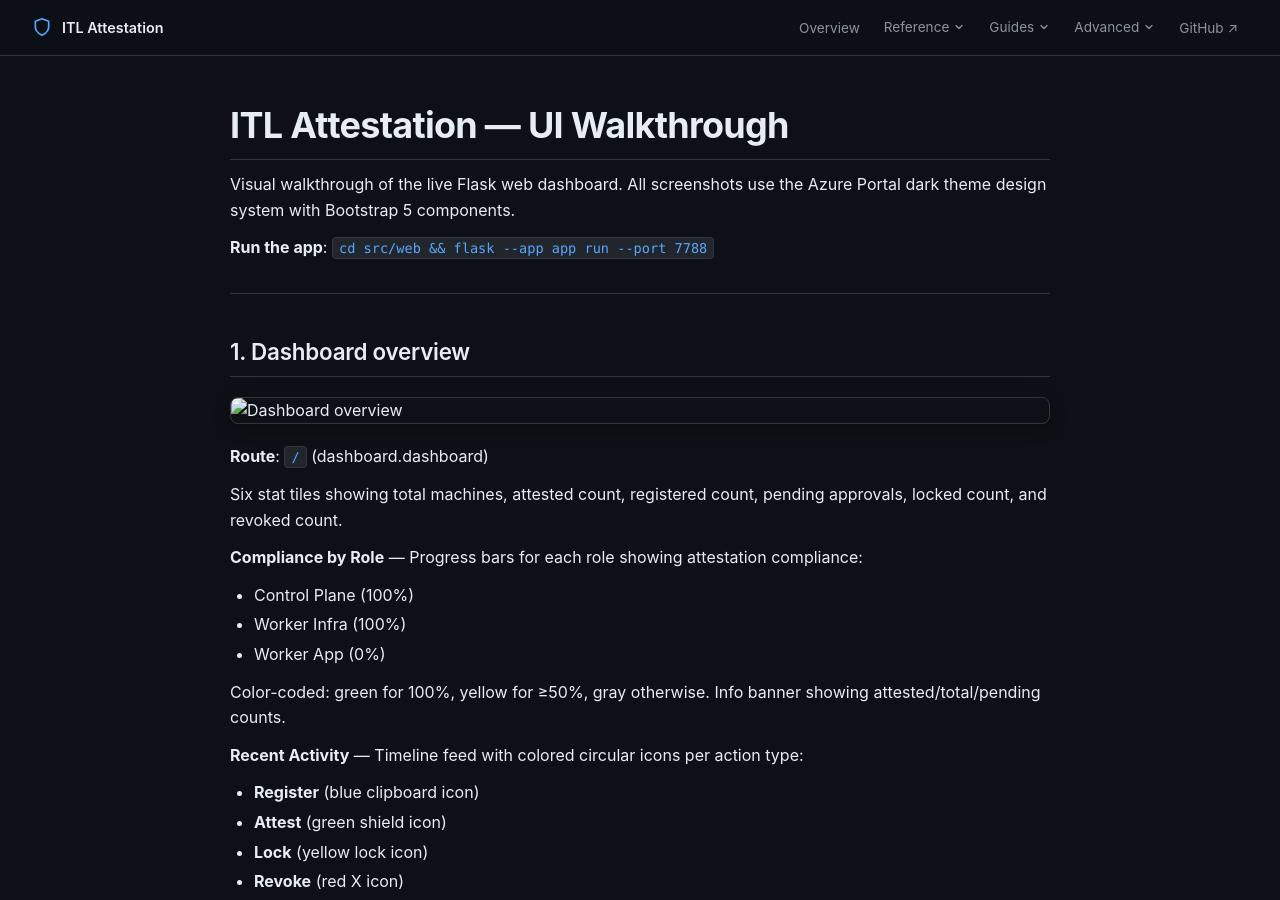
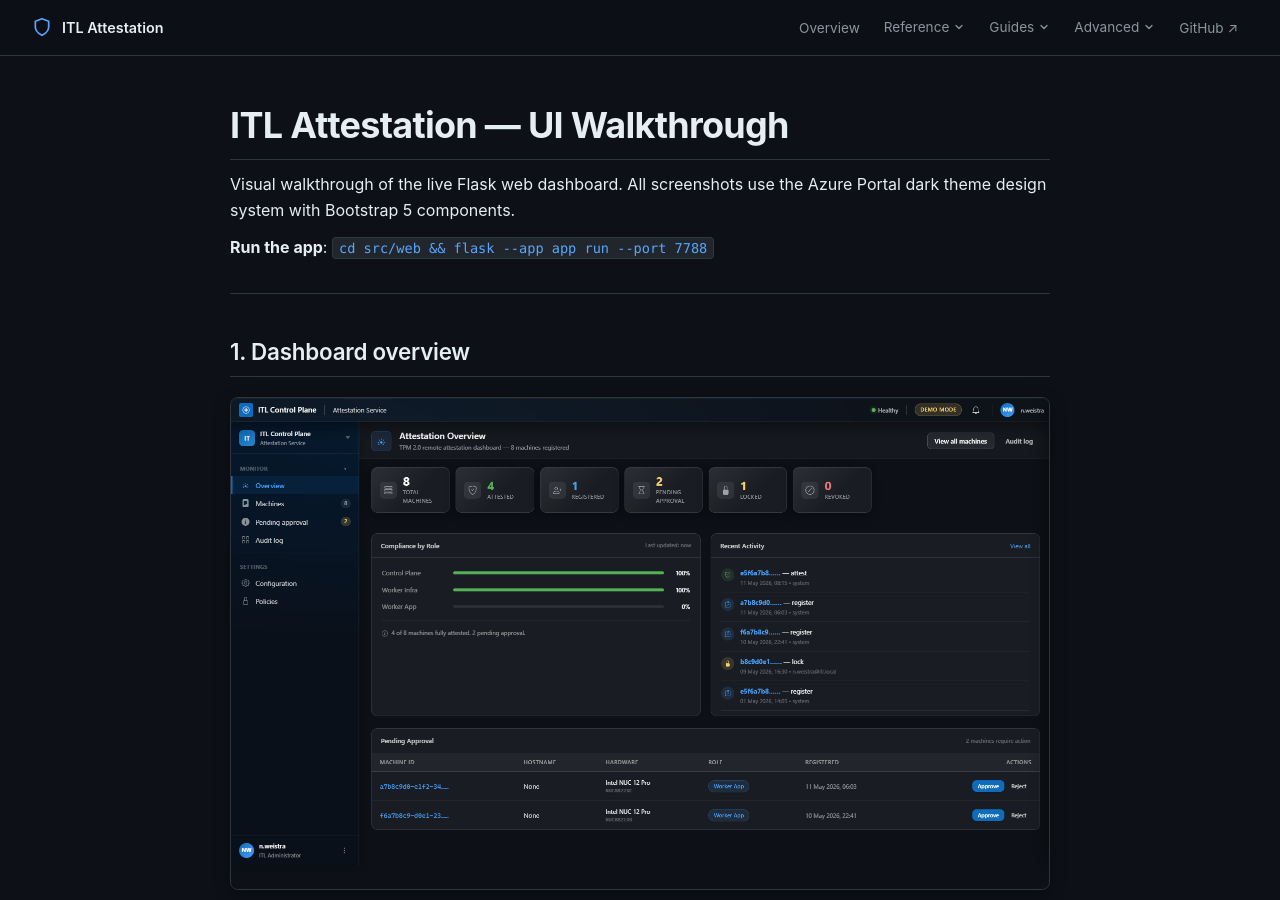
Before and after one commit to ITlusions/ITL.ControlPlane.Attestation, a Jekyll site: the page built from docs/guides/walkthrough.md, in a window 1280 px wide and 900 px high. Built offline with Jekyll 4.4.1, drawn with Linux system fonts in a browser that asks for light colours.

Commit message:
fix(docs): update image paths in walkthrough documentation for correct referencing

```diff
--- a/docs/guides/walkthrough.md
+++ b/docs/guides/walkthrough.md
@@ -15,7 +15,7 @@
 
 ## 1. Dashboard overview
 
-![Dashboard overview](screenshots/walkthrough-01-dashboard.png)
+![Dashboard overview](../../screenshots/walkthrough-01-dashboard.png)
 
 **Route**: `/` (dashboard.dashboard)
 
@@ -48,7 +48,7 @@
 
 ## 2. Machines list
 
-![Machine list](screenshots/walkthrough-02-machines.png)
+![Machine list](../../screenshots/walkthrough-02-machines.png)
 
 **Route**: `/machines` (machines.machines_list)
 
@@ -58,7 +58,7 @@
 
 ## 3. Audit log
 
-![Audit log](screenshots/walkthrough-03-audit.png)
+![Audit log](../../screenshots/walkthrough-03-audit.png)
 
 **Route**: `/audit` (audit.audit_log)
 
@@ -68,7 +68,7 @@
 
 ## 4. Machine detail
 
-![Machine detail — Overview](screenshots/walkthrough-04-machine-detail-overview.png)
+![Machine detail — Overview](../../screenshots/walkthrough-04-machine-detail-overview.png)
 
 **Route**: `/machines/<machine_id>` (machines.machine_detail)
 
@@ -82,15 +82,15 @@
 - **Security Anchors**: EK certificate hash, AK name
 - **Timeline**: Registered, last attested, status changed, created by, notes
 
-![Machine detail — Events](screenshots/walkthrough-04-machine-detail-events.png)
+![Machine detail — Events](../../screenshots/walkthrough-04-machine-detail-events.png)
 
 **Events** — Timeline feed showing machine lifecycle events (registration, attestation, approval, status changes) with timestamps, actors, and detailed event descriptions.
 
-![Machine detail — TPM Data](screenshots/walkthrough-04-machine-detail-tpm.png)
+![Machine detail — TPM Data](../../screenshots/walkthrough-04-machine-detail-tpm.png)
 
 **TPM Data** — Three stat cards (TPM Version, EK Source, PCR Match status). PCR register values (PCR0, PCR1, PCR7) in monospace font. Endorsement Key certificate hash with source verification note.
 
-![Machine detail — Actions](screenshots/walkthrough-04-machine-detail-actions.png)
+![Machine detail — Actions](../../screenshots/walkthrough-04-machine-detail-actions.png)
 
 **Actions** — Contextual action cards based on machine state:
 - **Unlock Machine** (only if locked) — Re-enable attestation
@@ -101,7 +101,7 @@
 
 ## 5. Configuration
 
-![Configuration](screenshots/walkthrough-05-configuration.png)
+![Configuration](../../screenshots/walkthrough-05-configuration.png)
 
 **Route**: `/configuration` (configuration.configuration)
 
@@ -117,7 +117,7 @@
 
 ## 6. Policies
 
-![Policies](screenshots/walkthrough-06-policies.png)
+![Policies](../../screenshots/walkthrough-06-policies.png)
 
 **Route**: `/policies` (policies.policies)
 
```
